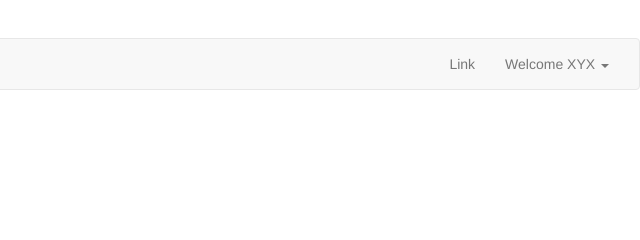
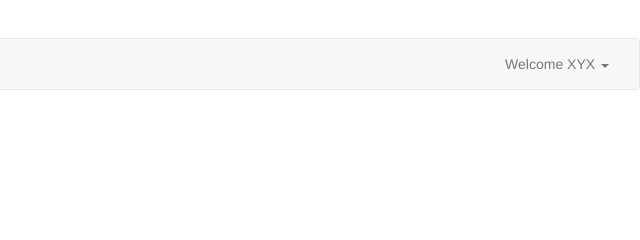
Before and after one commit to akshaykmr286/AcadglidFrontendSession9Assignment4, a plain HTML site: page index.html in a window 1280 px wide. Shown: the top 240 px of the page, 640-1280 px from the left. Drawn offline with nearby package versions, Linux system fonts and the light colour scheme.

Commit message:
Update index.html

```diff
--- a/index.html
+++ b/index.html
@@ -51,7 +51,7 @@
                     <button type="submit" class="btn btn-default">Submit</button>
                   </form>
                   <ul class="nav navbar-nav navbar-right">
-                    <li><a href="#">Link</a></li>
+                    <!-- <li><a href="#">Link</a></li> -->
                     <li class="dropdown">
                       <a href="#" class="dropdown-toggle" data-toggle="dropdown" role="button" aria-haspopup="true" aria-expanded="false">Welcome XYX <span class="caret"></span></a>
                       <ul class="dropdown-menu">
```
